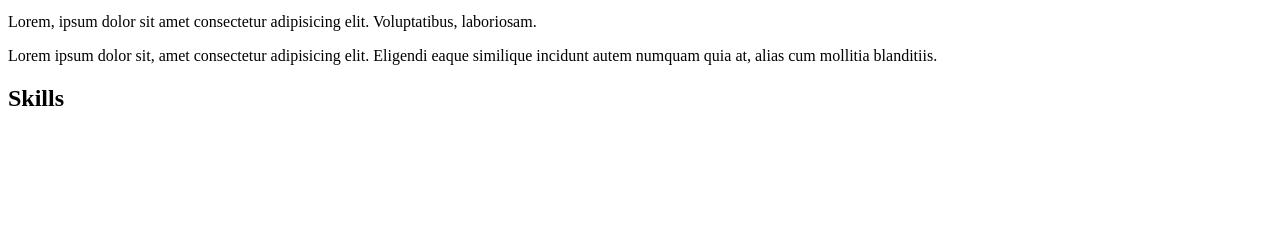
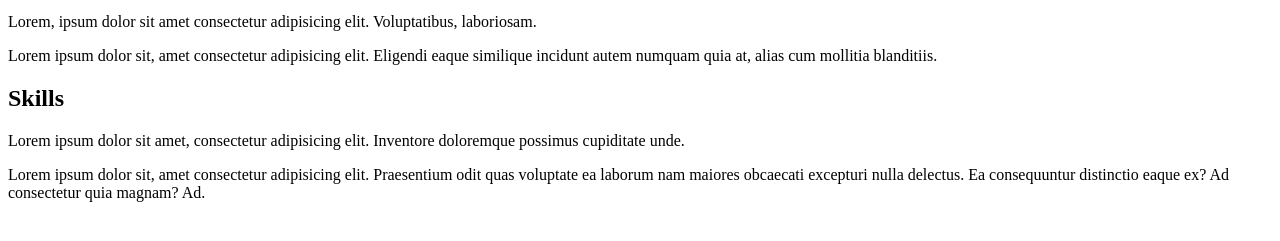
Before and after one commit to VasylUlianovskyi/git-intro3, a plain HTML site: page index.html in a window 1280 px wide. Shown: the part 101-342 px from the top of the page. Drawn offline with Linux system fonts and the light colour scheme.

Commit message:
Add two p

```diff
--- a/index.html
+++ b/index.html
@@ -16,6 +16,8 @@
       <p>Lorem ipsum dolor sit, amet consectetur adipisicing elit. Eligendi eaque similique incidunt autem numquam quia at, alias cum mollitia blanditiis.</p>
       <section>
          <h2>Skills</h2>
+         <p>Lorem ipsum dolor sit amet, consectetur adipisicing elit. Inventore doloremque possimus cupiditate unde.</p>
+         <p>Lorem ipsum dolor sit, amet consectetur adipisicing elit. Praesentium odit quas voluptate ea laborum nam maiores obcaecati excepturi nulla delectus. Ea consequuntur distinctio eaque ex? Ad consectetur quia magnam? Ad.</p>
       </section>
    </main>
 </body>
```
